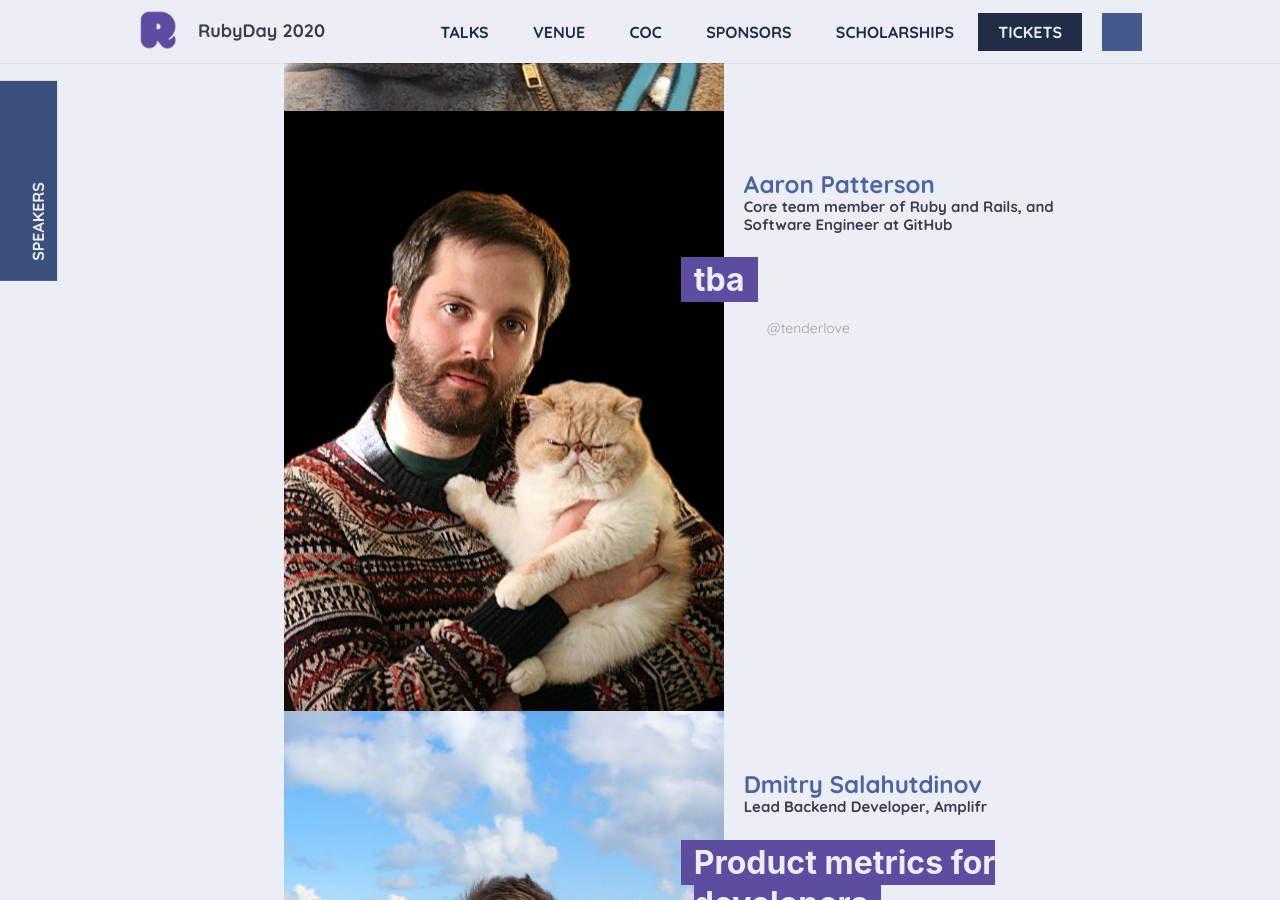
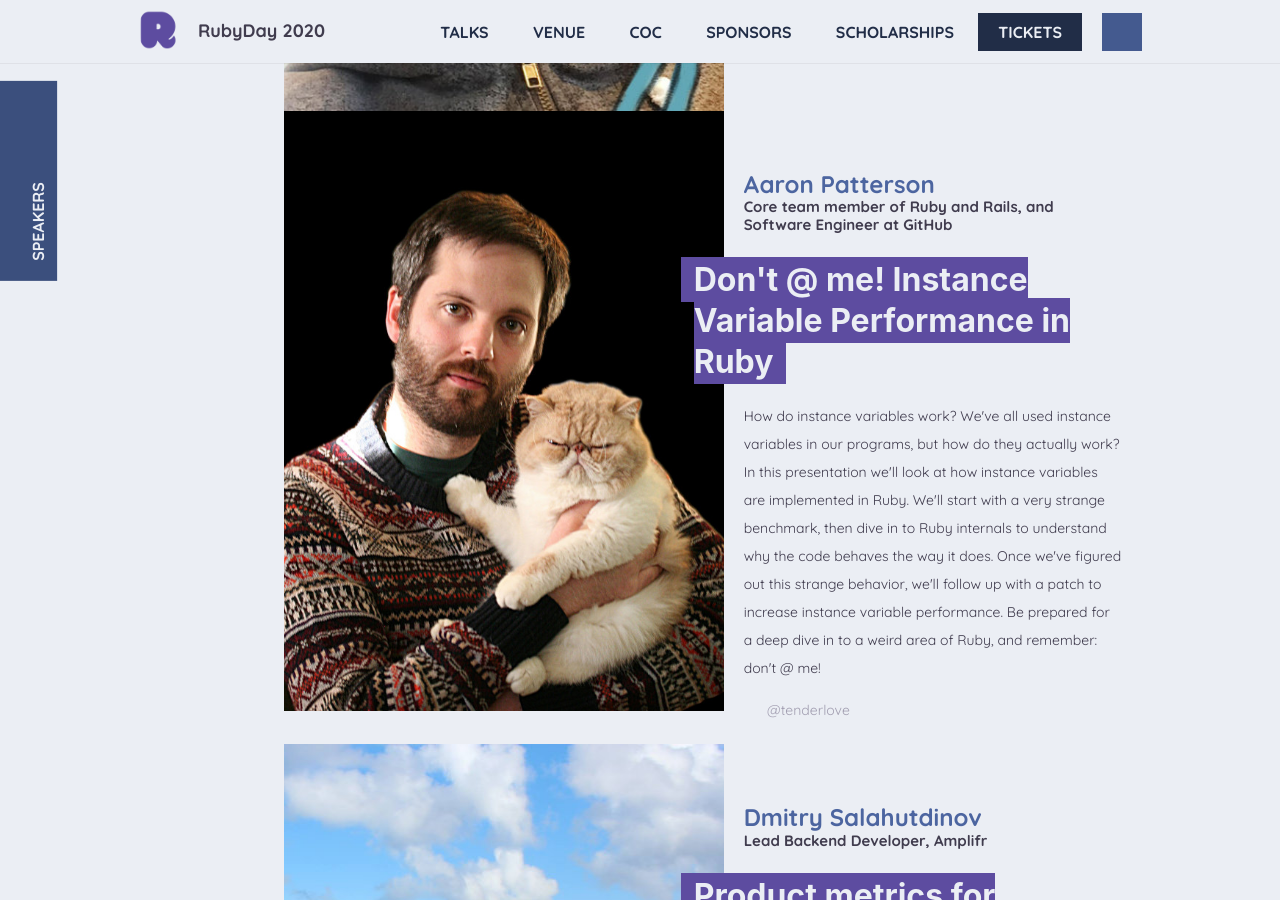
Before and after one commit to giuliatosato/2020.rubyday.it, a Jekyll site: the page built from talks.html, in a window 1280 px wide and 900 px high, scrolled down 3487 px. Built offline with Jekyll 4.4.1, drawn with Linux system fonts in a browser that asks for light colours; some web fonts are replaced; comment, search, counter and statistics services are not loaded.

Commit message:
update aaron talk

```diff
--- a/_data/talks.yml
+++ b/_data/talks.yml
@@ -56,9 +56,13 @@
     4. tracking codebase changes
 -
   speaker_id: aaron-patterson
-  title: tba
+  title: Don't @ me!  Instance Variable Performance in Ruby
   extract: >
-
+    How do instance variables work? We've all used instance variables in our programs, but how do they actually work?
+    In this presentation we'll look at how instance variables are implemented in Ruby.
+    We'll start with a very strange benchmark, then dive in to Ruby internals to understand why the code behaves the way it does.
+    Once we've figured out this strange behavior, we'll follow up with a patch to increase instance variable performance.
+    Be prepared for a deep dive in to a weird area of Ruby, and remember: don't @ me!
 -
   speaker_id: dmitry-salahutdinov
   title: Product metrics for developers
```
